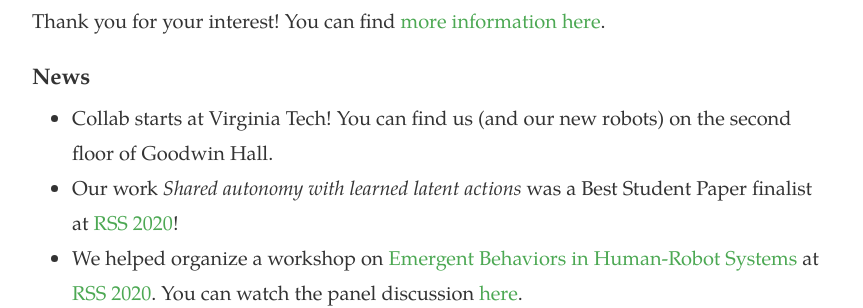
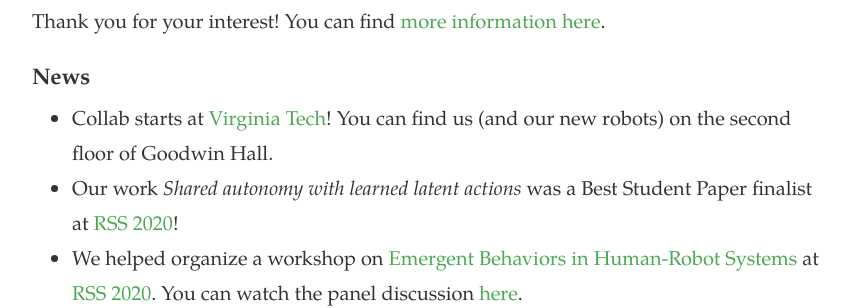
Before and after one commit to VT-Collab/vt-collab.github.io, a Jekyll site: the page built from index.html, in a window 1280 px wide. Shown: the part 800-1108 px from the top of the page, without its empty margins (208-1071 px from the left). Built offline with Jekyll 4.4.1, drawn with Linux system fonts in a browser that asks for light colours; some of the changed lines change nothing that is shown.

Commit message:
news cleanup

```diff
--- a/_data/news.yml
+++ b/_data/news.yml
@@ -1,4 +1,4 @@
-- text: "Collab starts at Virginia Tech! You can find us (and our new robots) on the second floor of Goodwin Hall."
+- text: "Collab starts at <a href=\"https://me.vt.edu/research.html\">Virginia Tech</a>! You can find us (and our new robots) on the second floor of Goodwin Hall."
 
 - text: "Our work <i>Shared autonomy with learned latent actions</i> was a Best Student Paper finalist at <a href=\"https://roboticsconference.org\">RSS 2020</a>!"
 
```
